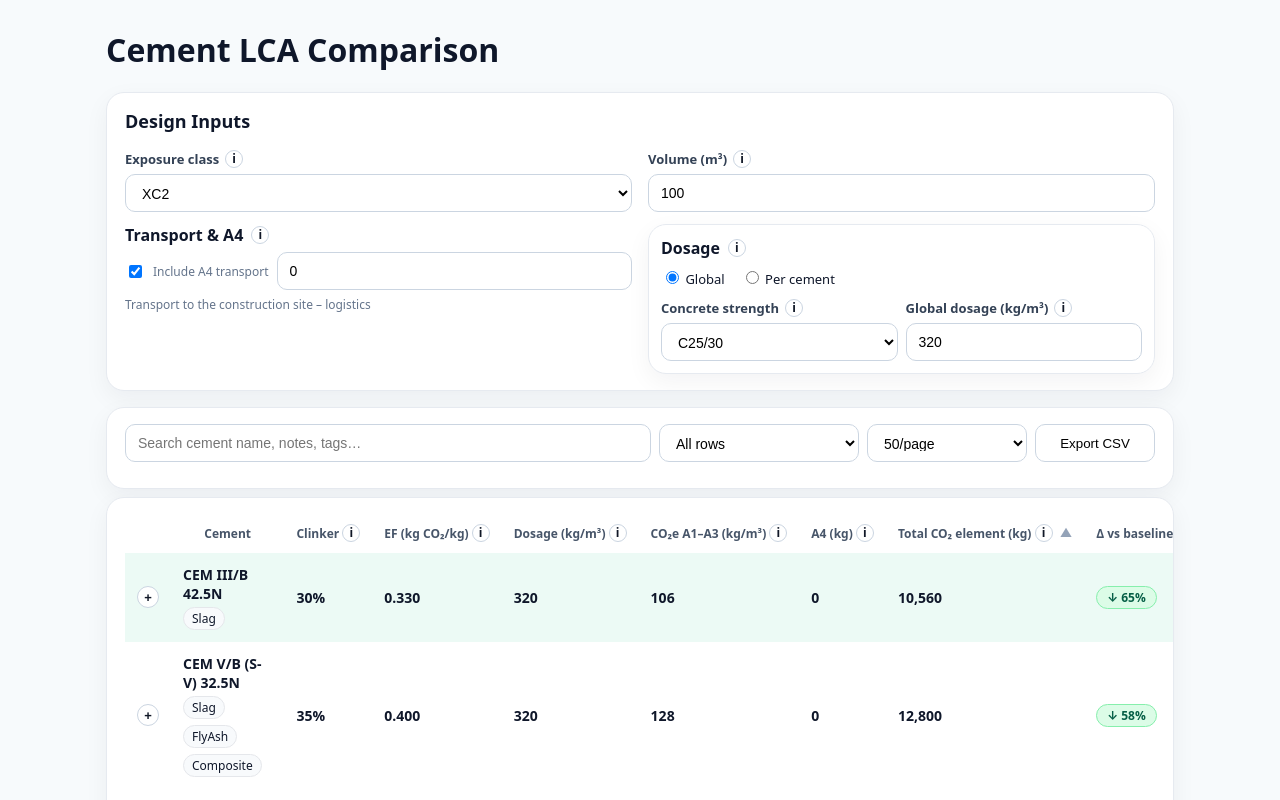
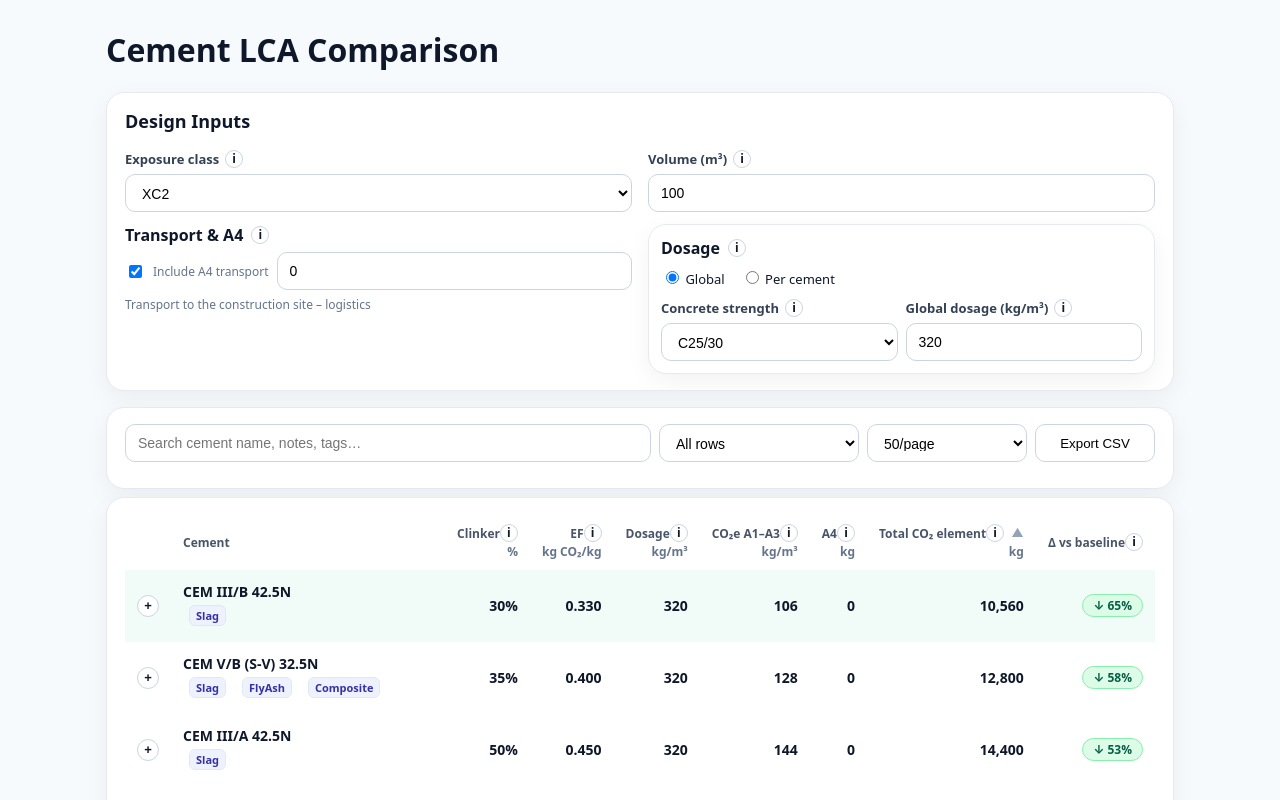
Before and after one commit to MarioSorgente/cement-lca, a Next.js app: page / in a window 1280 px wide. Shown: the top 800 px of the page. Built offline with nearby package versions, Linux system fonts and the light colour scheme.

Commit message:
Update ResultsTable.tsx

```diff
--- a/components/ResultsTable.tsx
+++ b/components/ResultsTable.tsx
@@ -40,25 +40,33 @@ type Props = {
   onToggleCompare?: (cementId: string) => void
 }
 
-function Th({
-  k, label, sortKey, sortDir, onSortChange, help,
+/** Stacked header: label on top, unit below (saves width). Tooltip uses portal to avoid clipping. */
+function ThStack({
+  k, label, unit, sortKey, sortDir, onSortChange, help, align = 'left',
 }: {
   k: SortKey
   label: string
+  unit?: string
   sortKey: SortKey
   sortDir: 'asc' | 'desc'
   onSortChange: (k: SortKey) => void
   help?: string
+  align?: 'left' | 'right' | 'center'
 }) {
   const active = sortKey === k
   return (
     <th
       onClick={() => onSortChange(k)}
-      style={{ whiteSpace:'nowrap', cursor:'pointer' }}
+      style={{ cursor: 'pointer', whiteSpace: 'nowrap', textAlign: align }}
     >
-      <span className="th-label">{label}</span>{' '}
+      <div className="th-stack">
+        <div className="th-row">
+          <span className="th-label">{label}</span>
           {help && <Tooltip text={help} portal />}
           {active && <span className="sort-caret">{sortDir === 'asc' ? ' ▲' : ' ▼'}</span>}
+        </div>
+        {unit && <div className="th-unit small">{unit}</div>}
+      </div>
     </th>
   )
 }
@@ -74,8 +82,6 @@ export default function ResultsTable({
   dosageMode, perCementDosage, onPerCementDosageChange,
   comparedIds, onToggleCompare,
 }: Props) {
-  const pageRows = useMemo(() => rows.slice(0, Math.max(1, pageSize)), [rows, pageSize])
-
   const headerHelp = {
     clinker:   'Clinker fraction; lower tends to reduce GWP.',
     ef:        'Embodied carbon of binder A1–A3 (kg CO₂ per kg).',
@@ -85,6 +91,8 @@ export default function ResultsTable({
     total:     'A1–A3 per element + (optional) A4.',
     reduction: 'Reduction vs worst OPC EF (baseline).',
   } as const
+
+  const pageRows = useMemo(() => rows.slice(0, Math.max(1, pageSize)), [rows, pageSize])
 
   const worstNonBaselineId = useMemo(() => {
     const pool = rows.filter(r => r.cement.id !== baselineId)
@@ -116,20 +124,21 @@ export default function ResultsTable({
         </div>
       </div>
 
-      {/* Table */}
+      {/* Table (wrapped so nothing clips) */}
       <div className="card">
+        <div className="table-scroll">
           <table className="table">
             <thead>
               <tr>
                 <th className="th-center" style={{ width: 40 }} aria-label="Compare column" />
-              <Th k="cement"    label="Cement"                 sortKey={sortKey} sortDir={sortDir} onSortChange={onSortChange} />
-              <Th k="clinker"   label="Clinker"                sortKey={sortKey} sortDir={sortDir} onSortChange={onSortChange} help={headerHelp.clinker} />
-              <Th k="ef"        label="EF (kg CO₂/kg)"         sortKey={sortKey} sortDir={sortDir} onSortChange={onSortChange} help={headerHelp.ef} />
-              <Th k="dosage"    label="Dosage (kg/m³)"         sortKey={sortKey} sortDir={sortDir} onSortChange={onSortChange} help={headerHelp.dosage} />
-              <Th k="a1a3"      label="CO₂e A1–A3 (kg/m³)"     sortKey={sortKey} sortDir={sortDir} onSortChange={onSortChange} help={headerHelp.a1a3} />
-              <Th k="a4"        label="A4 (kg)"                sortKey={sortKey} sortDir={sortDir} onSortChange={onSortChange} help={headerHelp.a4} />
-              <Th k="total"     label="Total CO₂ element (kg)" sortKey={sortKey} sortDir={sortDir} onSortChange={onSortChange} help={headerHelp.total} />
-              <Th k="reduction" label="Δ vs baseline"          sortKey={sortKey} sortDir={sortDir} onSortChange={onSortChange} help={headerHelp.reduction} />
+                <ThStack k="cement"  label="Cement"                 sortKey={sortKey} sortDir={sortDir} onSortChange={onSortChange} />
+                <ThStack k="clinker" label="Clinker"                unit="%"          sortKey={sortKey} sortDir={sortDir} onSortChange={onSortChange} help={headerHelp.clinker} align="right" />
+                <ThStack k="ef"      label="EF"                     unit="kg CO₂/kg"  sortKey={sortKey} sortDir={sortDir} onSortChange={onSortChange} help={headerHelp.ef} align="right" />
+                <ThStack k="dosage"  label="Dosage"                 unit="kg/m³"      sortKey={sortKey} sortDir={sortDir} onSortChange={onSortChange} help={headerHelp.dosage} align="right" />
+                <ThStack k="a1a3"    label="CO₂e A1–A3"            unit="kg/m³"      sortKey={sortKey} sortDir={sortDir} onSortChange={onSortChange} help={headerHelp.a1a3} align="right" />
+                <ThStack k="a4"      label="A4"                     unit="kg"         sortKey={sortKey} sortDir={sortDir} onSortChange={onSortChange} help={headerHelp.a4} align="right" />
+                <ThStack k="total"   label="Total CO₂ element"      unit="kg"         sortKey={sortKey} sortDir={sortDir} onSortChange={onSortChange} help={headerHelp.total} align="right" />
+                <ThStack k="reduction" label="Δ vs baseline"        unit=""           sortKey={sortKey} sortDir={sortDir} onSortChange={onSortChange} help={headerHelp.reduction} align="right" />
               </tr>
             </thead>
 
@@ -142,13 +151,16 @@ export default function ResultsTable({
                 const isWorst = id === worstNonBaselineId
                 const dim     = !r.exposureCompatible
 
+                // soft row tint; no clipping problems (no oversized shadows)
                 let rowStyle: React.CSSProperties = {}
-              if (isBase)        rowStyle = { boxShadow: 'inset 0 0 0 9999px rgba(239,68,68,0.08)', borderColor: '#fecaca' }
-              else if (isWorst)  rowStyle = { boxShadow: 'inset 0 0 0 9999px rgba(245,158,11,0.08)', borderColor: '#f59e0b' }
-              else if (isBest)   rowStyle = { boxShadow: 'inset 0 0 0 9999px rgba(16,185,129,0.08)', borderColor: '#a7f3d0' }
+                if (isBase)        rowStyle = { background: 'rgba(239,68,68,0.06)' }
+                else if (isWorst)  rowStyle = { background: 'rgba(245,158,11,0.06)' }
+                else if (isBest)   rowStyle = { background: 'rgba(16,185,129,0.06)' }
 
+                // left stripe color
                 const leftStripe = isBest ? '#10b981' : (isBase ? '#ef4444' : (isWorst ? '#f59e0b' : '#e5e7eb'))
 
+                // pill logic (includes "Baseline")
                 const pct = r.gwpReductionPct
                 let pill: JSX.Element
                 if (isBase) {
@@ -175,6 +187,7 @@ export default function ResultsTable({
                     onClick={() => onRowClick?.(id)}
                     style={{ ...rowStyle, cursor: onRowClick ? 'pointer' : 'default', borderLeft: `4px solid ${leftStripe}` }}
                   >
+                    {/* Compare toggle (tiny) */}
                     <td className="td-center" onClick={(e) => e.stopPropagation()}>
                       <CompareToggle
                         selected={inCompare}
@@ -183,23 +196,25 @@ export default function ResultsTable({
                       />
                     </td>
 
+                    {/* Cement info + SCM tags (legacy inline tooltip on each tag) */}
                     <td>
                       <div style={{ fontWeight: 600 }}>{r.cement.cement_type}</div>
                       {(r.tags?.length ?? 0) > 0 && (
                         <div className="small" style={{ display:'flex', gap:6, marginTop: 4, flexWrap:'wrap' }}>
                           {r.tags!.map(t => (
-                          <Tooltip key={t} text={`Tag: ${t}`} portal>
-                            <span className="chip">{t}</span>
-                          </Tooltip>
+                            <span key={t} className="tag tooltip-wrapper" aria-label={`Tag: ${t}`}>
+                              <span>{t}</span>
+                              <span className="tooltip-box tooltip-right">Tag: {t}</span>
+                            </span>
                           ))}
                         </div>
                       )}
                     </td>
 
-                  <td className="num-strong" style={{ whiteSpace:'nowrap' }}>{Math.round(r.cement.clinker_fraction * 100)}%</td>
-                  <td className="num-strong">{Number(r.cement.co2e_per_kg_binder_A1A3).toFixed(3)}</td>
+                    <td className="num-strong" style={{ whiteSpace:'nowrap', textAlign:'right' }}>{Math.round(r.cement.clinker_fraction * 100)}%</td>
+                    <td className="num-strong" style={{ textAlign:'right' }}>{Number(r.cement.co2e_per_kg_binder_A1A3).toFixed(3)}</td>
 
-                  <td style={{ whiteSpace:'nowrap' }}>
+                    <td style={{ whiteSpace:'nowrap', textAlign:'right' }}>
                       {dosageEditable ? (
                         <input
                           className="input sm"
@@ -215,16 +230,17 @@ export default function ResultsTable({
                       )}
                     </td>
 
-                  <td className="num-strong">{formatNumber(r.co2ePerM3_A1A3)}</td>
-                  <td className="num-strong">{formatNumber(r.a4Transport)}</td>
-                  <td className="num-strong">{formatNumber(r.totalElement)}</td>
+                    <td className="num-strong" style={{ textAlign:'right' }}>{formatNumber(r.co2ePerM3_A1A3)}</td>
+                    <td className="num-strong" style={{ textAlign:'right' }}>{formatNumber(r.a4Transport)}</td>
+                    <td className="num-strong" style={{ textAlign:'right' }}>{formatNumber(r.totalElement)}</td>
 
-                  <td>{pill}</td>
+                    <td style={{ textAlign:'right' }}>{pill}</td>
                   </tr>
                 )
               })}
             </tbody>
           </table>
+        </div>
 
         <div className="table-footer" style={{ display:'flex', justifyContent:'space-between', alignItems:'center' }}>
           <div className="footer">Showing {formatNumber(pageRows.length)} of {formatNumber(rows.length)} results</div>
```
Lines whose indentation alone changed are shown as unchanged.
